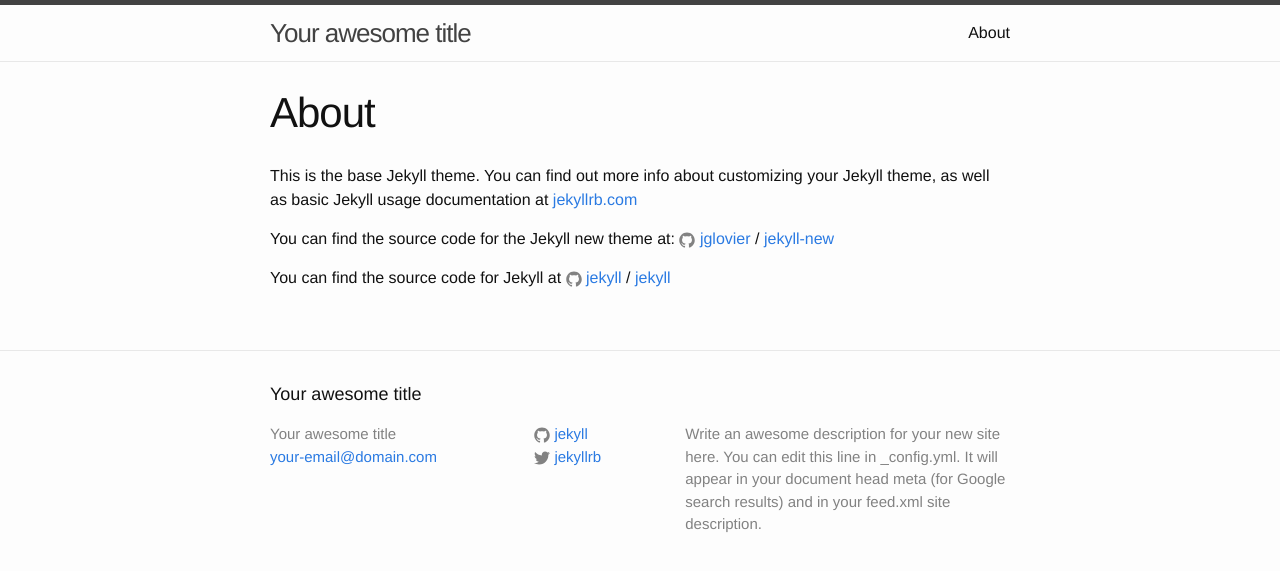
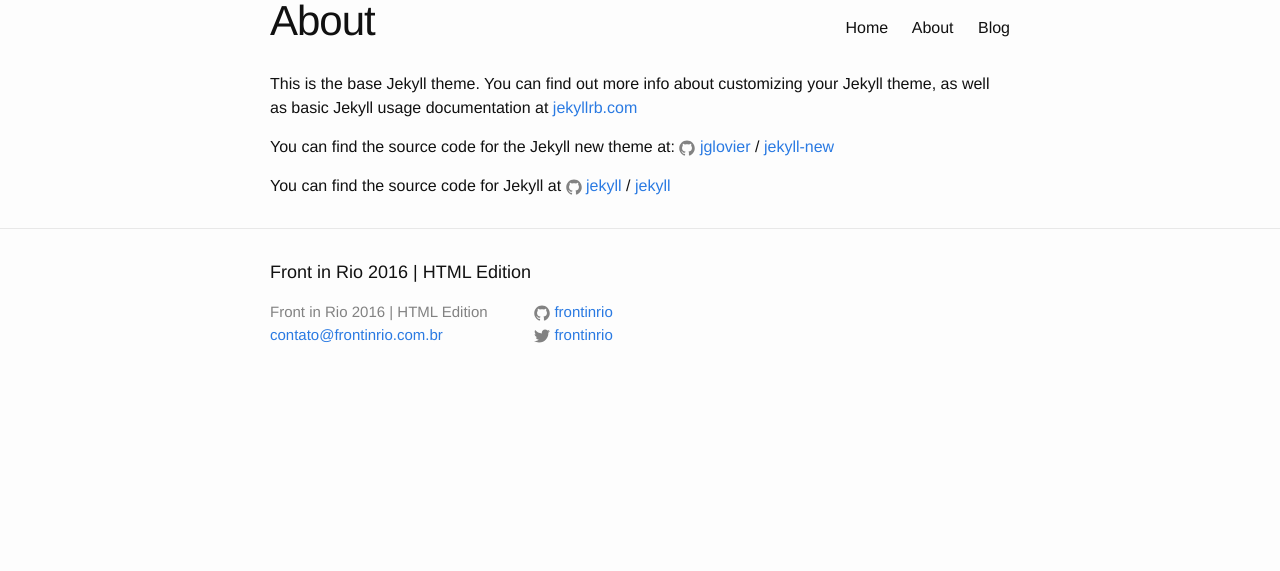
Before and after one commit to frontinrio/2016, a Jekyll site: the page built from about.md, in a window 1280 px wide. Shown: the top 571 px of the page. Built offline with Jekyll 4.4.1, drawn with Linux system fonts in a browser that asks for light colours.

Commit message:
adjust some pages and add main-bg img

```diff
--- a/_config.yml
+++ b/_config.yml
@@ -6,16 +6,16 @@
 # 'jekyll serve'. If you change this file, please restart the server process.
 
 # Site settings
-title: Your awesome title
-email: your-email@domain.com
+title: Front in Rio 2016 | HTML Edition
+email: contato@frontinrio.com.br
 description: > # this means to ignore newlines until "baseurl:"
   Write an awesome description for your new site here. You can edit this
   line in _config.yml. It will appear in your document head meta (for
   Google search results) and in your feed.xml site description.
 baseurl: "" # the subpath of your site, e.g. /blog
-url: "http://yourdomain.com" # the base hostname & protocol for your site
-twitter_username: jekyllrb
-github_username:  jekyll
+url: "http://frontinrio.com.br" # the base hostname & protocol for your site
+twitter_username: frontinrio
+github_username:  frontinrio
 
 # Build settings
 markdown: kramdown
--- a/_includes/footer.html
+++ b/_includes/footer.html
@@ -28,9 +28,9 @@
         </ul>
       </div>
 
-      <div class="footer-col footer-col-3">
+      <!-- <div class="footer-col footer-col-3">
         <p>{{ site.description }}</p>
-      </div>
+      </div> -->
     </div>
 
   </div>
--- a/_includes/header.html
+++ b/_includes/header.html
@@ -2,7 +2,7 @@
 
   <div class="wrapper">
 
-    <a class="site-title" href="{{ site.baseurl }}/">{{ site.title }}</a>
+    <!-- <a class="site-title" href="{{ site.baseurl }}/">{{ site.title }}</a> -->
 
     <nav class="site-nav">
       <a href="#" class="menu-icon">
@@ -14,6 +14,7 @@
       </a>
 
       <div class="trigger">
+        <a class="page-link" href="/">Home</a>
         {% for my_page in site.pages %}
           {% if my_page.title %}
           <a class="page-link" href="{{ my_page.url | prepend: site.baseurl }}">{{ my_page.title }}</a>
--- a/css/main.scss
+++ b/css/main.scss
@@ -51,3 +51,23 @@ $on-laptop:        800px;
         "layout",
         "syntax-highlighting"
 ;
+
+.site-header {
+	position: absolute;
+	width: 100%;
+	border: 0;
+}
+
+.page-content {
+	margin: 0;
+	padding: 0;
+}
+
+.home {
+	background: url('../img/main-bg.jpg');
+	background-size: cover;
+	background-position: 0 0;
+	height: 100vh;
+	width: 100vw;
+	overflow-x: hidden;
+}
```
Also changed, not shown: _layouts/main.html (added, +15 -0 lines), blog.html (added, +26 -0 lines), index.html (+3 -19 lines), img/main-bg.jpg (added).
